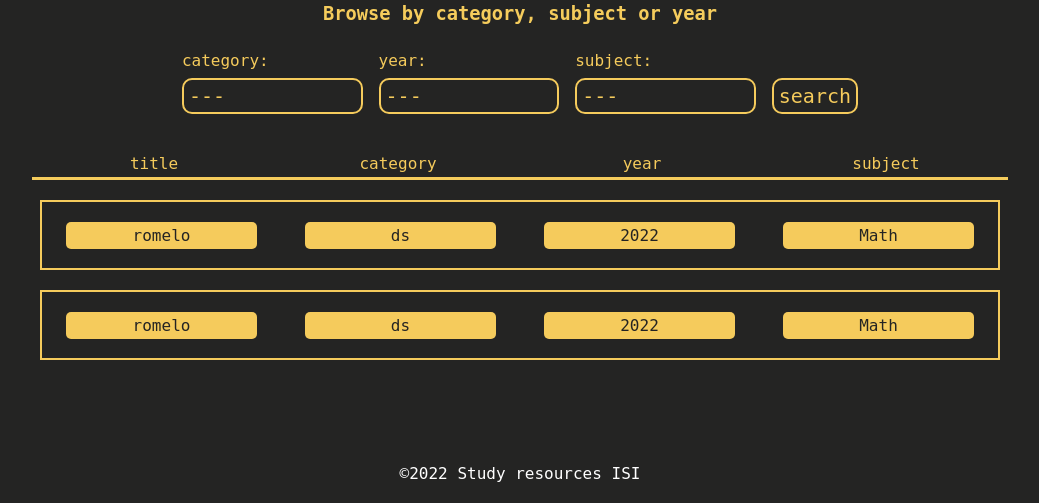
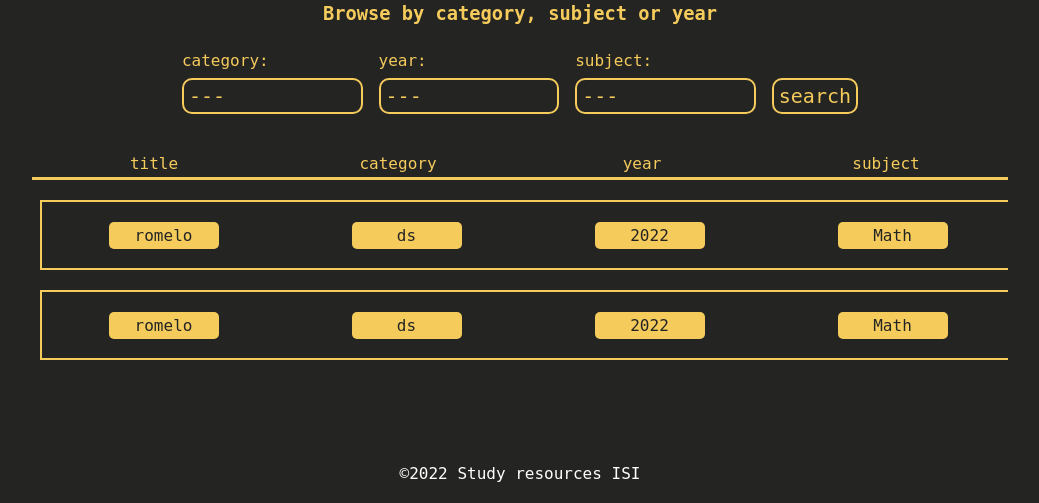
Before and after one commit to Dalenza/web-project, a PHP site: page /home/home.html in a window 1280 px wide. Shown: the part 297-800 px from the top of the page, without its empty margins (120-1159 px from the left). Run offline with PHP 8.4, Linux system fonts and the light colour scheme.

Commit message:
modify home.css

```diff
--- a/home/home.css
+++ b/home/home.css
@@ -110,6 +110,7 @@ select {
   display: flex;
   justify-content: space-around;
   align-items: center;
+  width: 100%;
   margin: 1.25rem 0.5rem;
   min-height: 70px;
   border: 2px solid var(--yellow);
@@ -124,6 +125,7 @@ select {
   color: var(--body-bg-color);
   border-radius: 5px;
   width: 20%;
+  max-width: 110px;
   text-align: center;
   padding: 0.25rem;
 }
```
